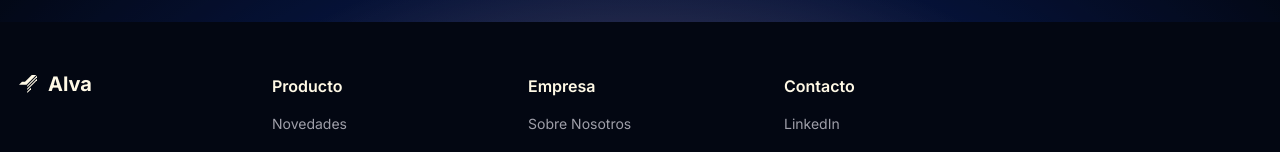
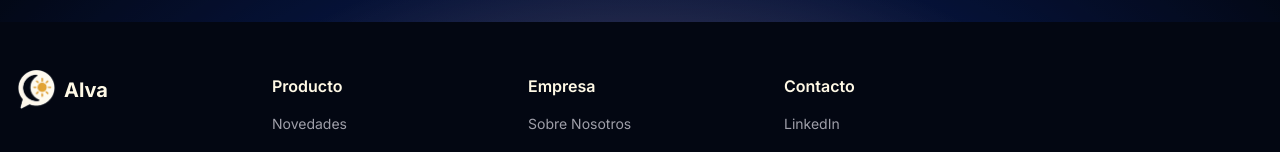
Before and after one commit to DiegoCM1/Alva, a Next.js app: page / in a window 1280 px wide. Shown: the part 4034-4186 px from the top of the page. Built offline with nearby package versions, Linux system fonts and the light colour scheme.

Commit message:
Added correct logo to the footer

```diff
--- a/components/sections/footer/default.tsx
+++ b/components/sections/footer/default.tsx
@@ -1,6 +1,13 @@
+"use client";
+
 import { ReactNode } from "react";
 import { cn } from "@/lib/utils";
 import { siteConfig } from "@/config/site";
+import Image from "next/image";
+import AlvaLogoLight from "../../../public/alva-logo-light.png";
+import AlvaLogoDark from "../../../public/favicon.png";
+import { useTheme } from "next-themes";
+
 
 import {
   Footer,
@@ -31,7 +38,7 @@ interface FooterProps {
 }
 
 export default function FooterSection({
-  logo = <LaunchUI />,
+  logo = <Logo />,
   name = "Alva",
   columns = [
     {
@@ -106,3 +113,16 @@ export default function FooterSection({
     </footer>
   );
 }
+
+function Logo() {
+  const { theme } = useTheme();
+
+  return (
+    <Image
+      src={theme === "dark" ? AlvaLogoDark : AlvaLogoLight}
+      alt="Alva Logo"
+      width={40}
+      height={40}
+    />
+  );
+}
```
